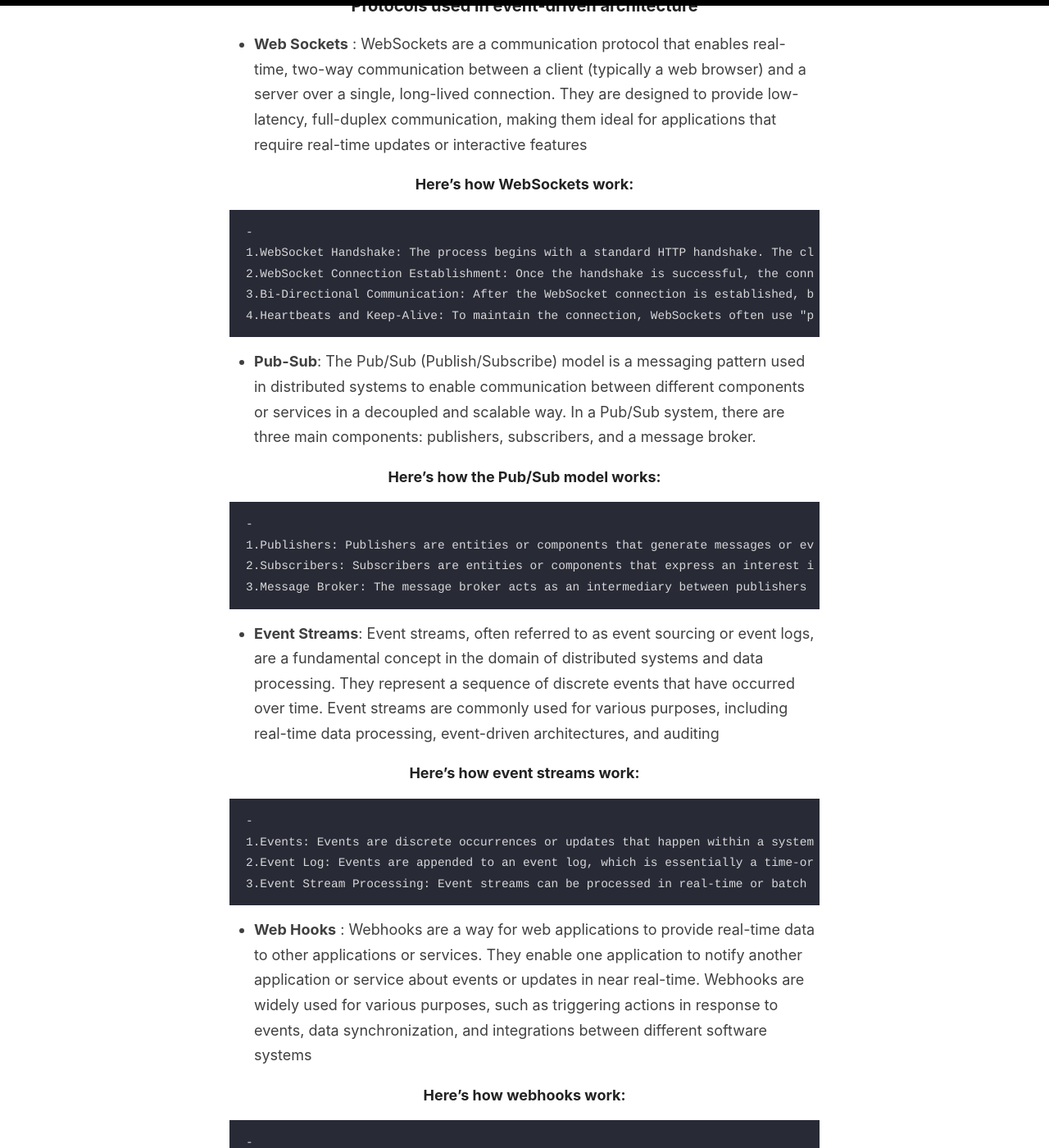
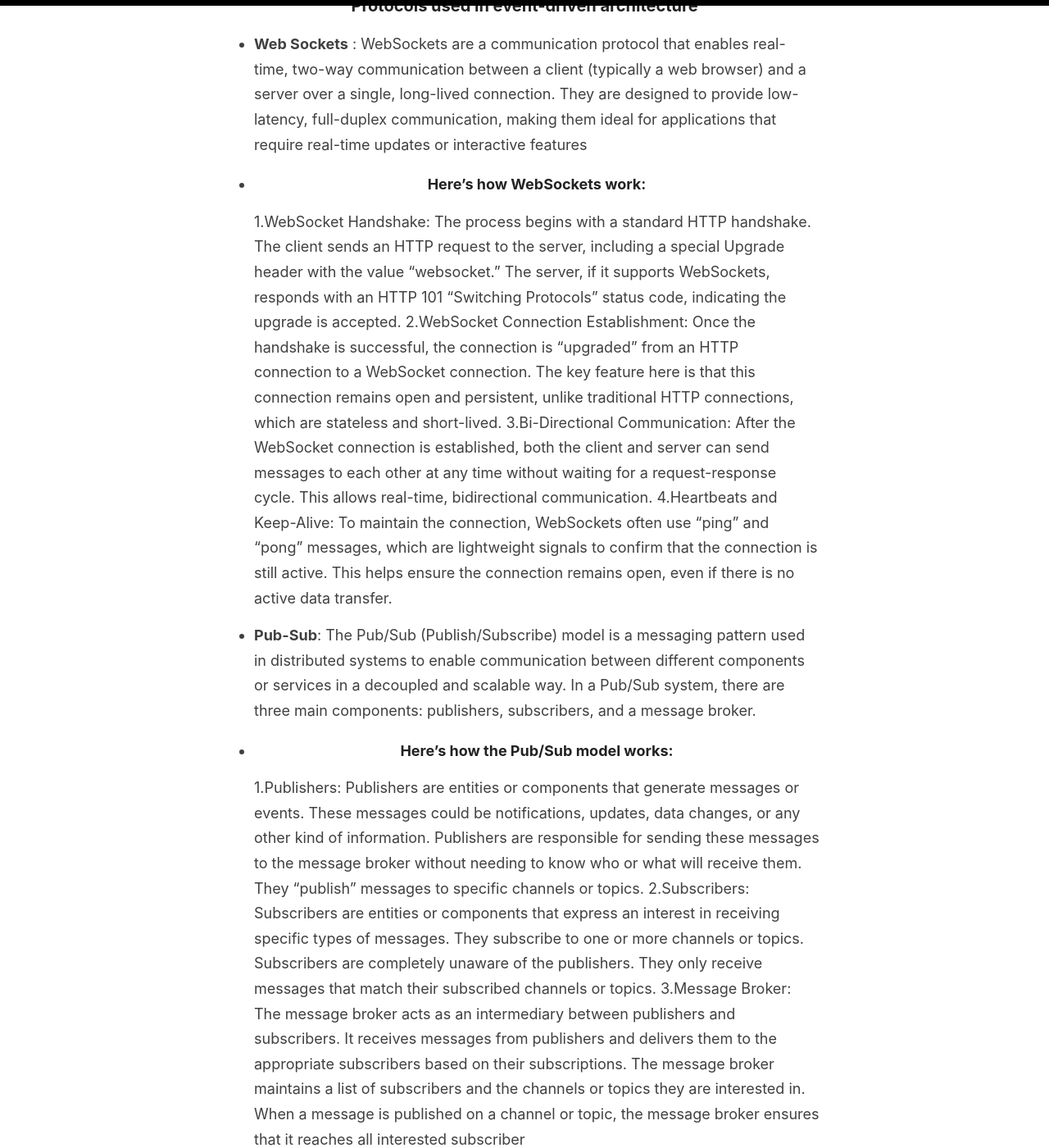
Before and after one commit to patnidevesh/patnidevesh.github.io, a Jekyll site: the page built from _posts/2023-10-10-event-driven-architecture.md, in a window 1280 px wide and 1400 px high, scrolled down 2465 px. Shown: the whole window at 82% size. Built offline with Jekyll 4.4.1, drawn with Linux system fonts in a browser that asks for light colours; some of the changed text lies outside the part shown.

Commit message:
Update 2023-10-10-event-driven-architecture.md

```diff
--- a/_posts/2023-10-10-event-driven-architecture.md
+++ b/_posts/2023-10-10-event-driven-architecture.md
@@ -33,9 +33,7 @@ As mentioned above events are generally referred to change in state. When you th
 ### Protocols used in event-driven architecture
 - **Web Sockets** : WebSockets are a communication protocol that enables real-time, two-way communication between a client (typically a web browser) and a server over a single, long-lived connection. They are designed to provide low-latency, full-duplex communication, making them ideal for applications that require real-time updates or interactive features
 
-#### Here's how WebSockets work:
-
-	-
+- #### Here's how WebSockets work:
 	1.WebSocket Handshake: The process begins with a standard HTTP handshake. The client sends an HTTP request to the server, including a special Upgrade header with the value "websocket." The server, if it supports WebSockets, responds with an HTTP 101 "Switching Protocols" status code, indicating the upgrade is accepted.
 	2.WebSocket Connection Establishment: Once the handshake is successful, the connection is "upgraded" from an HTTP connection to a WebSocket connection. The key feature here is that this connection remains open and persistent, unlike traditional HTTP connections, which are stateless and short-lived.
 	3.Bi-Directional Communication: After the WebSocket connection is established, both the client and server can send messages to each other at any time without waiting for a request-response cycle. This allows real-time, bidirectional communication.
@@ -43,26 +41,21 @@ As mentioned above events are generally referred to change in state. When you th
 
 - **Pub-Sub**:  The Pub/Sub (Publish/Subscribe) model is a messaging pattern used in distributed systems to enable communication between different components or services in a decoupled and scalable way. In a Pub/Sub system, there are three main components: publishers, subscribers, and a message broker.
 
-#### Here's how the Pub/Sub model works:
-
-	-
+- #### Here's how the Pub/Sub model works:
 	1.Publishers: Publishers are entities or components that generate messages or events. These messages could be notifications, updates, data changes, or any other kind of information. Publishers are responsible for sending these messages to the message broker without needing to know who or what will receive them. They "publish" messages to specific channels or topics.
 	2.Subscribers: Subscribers are entities or components that express an interest in receiving specific types of messages. They subscribe to one or more channels or topics. Subscribers are completely unaware of the publishers. They only receive messages that match their subscribed channels or topics.
 	3.Message Broker: The message broker acts as an intermediary between publishers and subscribers. It receives messages from publishers and delivers them to the appropriate subscribers based on their subscriptions. The message broker maintains a list of subscribers and the channels or topics they are interested in. When a message is published on a channel or topic, the message broker ensures that it reaches all interested subscriber
 
 - **Event Streams**: Event streams, often referred to as event sourcing or event logs, are a fundamental concept in the domain of distributed systems and data processing. They represent a sequence of discrete events that have occurred over time. Event streams are commonly used for various purposes, including real-time data processing, event-driven architectures, and auditing
 
-#### Here's how event streams work:
-
-	-
+- #### Here's how event streams work:
 	1.Events: Events are discrete occurrences or updates that happen within a system. These events can represent a wide range of activities, such as user actions (e.g., clicks, sign-ins), system changes (e.g., configuration updates), or sensor data (e.g., temperature readings). Each event is typically represented as a structured piece of data.
 	2.Event Log: Events are appended to an event log, which is essentially a time-ordered, immutable, and append-only data structure. The event log serves as a historical record of all events that have occurred within a system. Events are appended to the log as they happen, and once an event is added, it cannot be modified or deleted.
 	3.Event Stream Processing: Event streams can be processed in real-time or batch mode. Event stream processing involves reading events from the event log and taking actions based on the information contained in those events. This processing can include aggregations, analytics, notifications, or triggering other actions in response to specific events.
 
 - **Web Hooks** : Webhooks are a way for web applications to provide real-time data to other applications or services. They enable one application to notify another application or service about events or updates in near real-time. Webhooks are widely used for various purposes, such as triggering actions in response to events, data synchronization, and integrations between different software systems
 
-#### Here's how webhooks work:
-	-
+- #### Here's how webhooks work:
 	1.Setup and Registration: To use webhooks, the receiving application or service (the webhook consumer) provides a URL endpoint where it can receive HTTP POST requests. This URL is typically provided to the sending application (the webhook provider). The webhook provider needs to know where to send data when an event occurs.
 	2.Event Occurs: An event, such as a user signing up, a payment being made, a new comment being posted, or any other event defined by the webhook provider, occurs in the provider's system. This could be a user action, a change in data, or any other trigger.
 	3.Notification: When the event occurs, the webhook provider generates a payload containing information about the event and sends an HTTP POST request to the URL endpoint provided by the webhook consumer. This payload is typically in JSON format and includes data related to the event.
```
